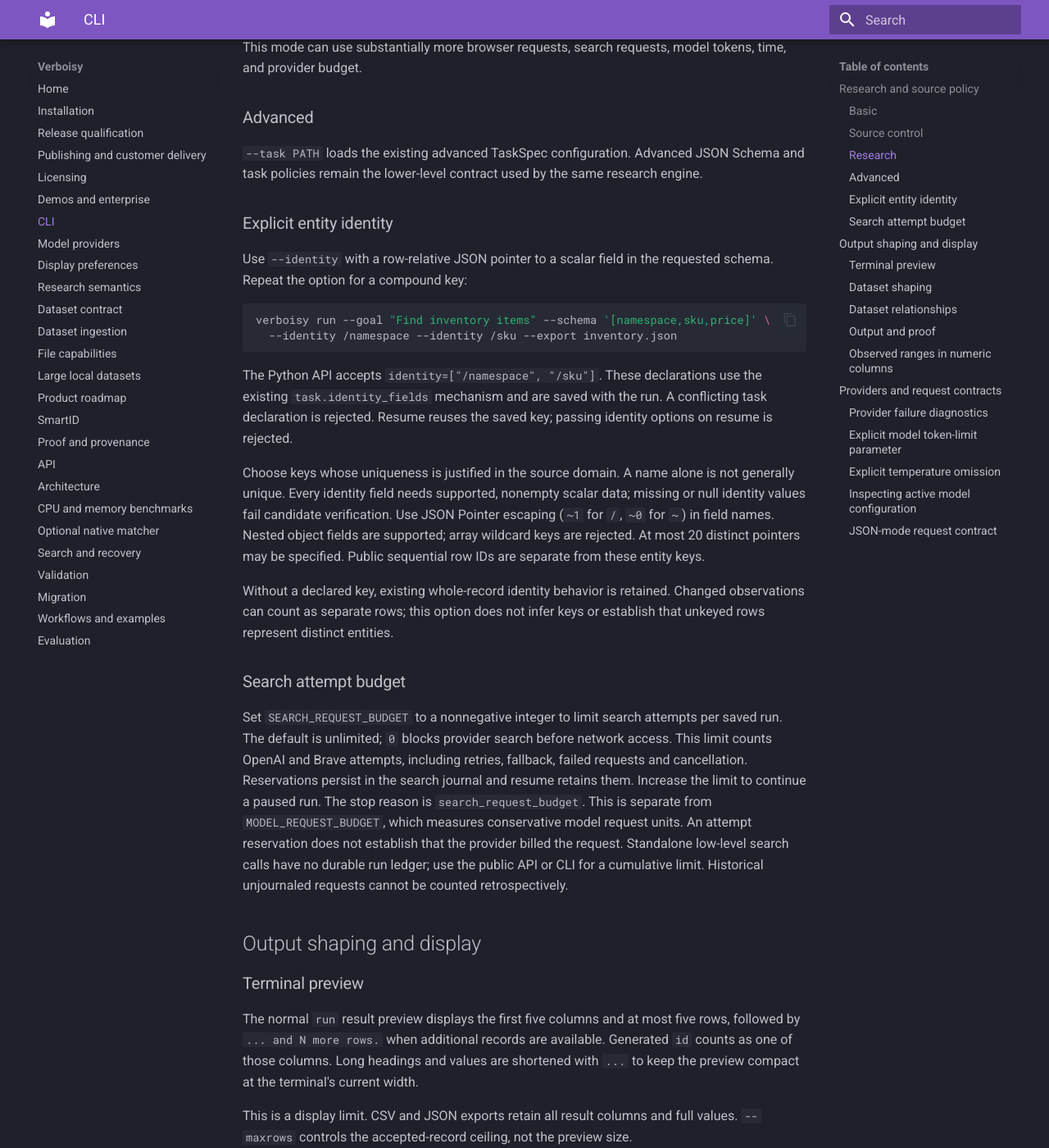
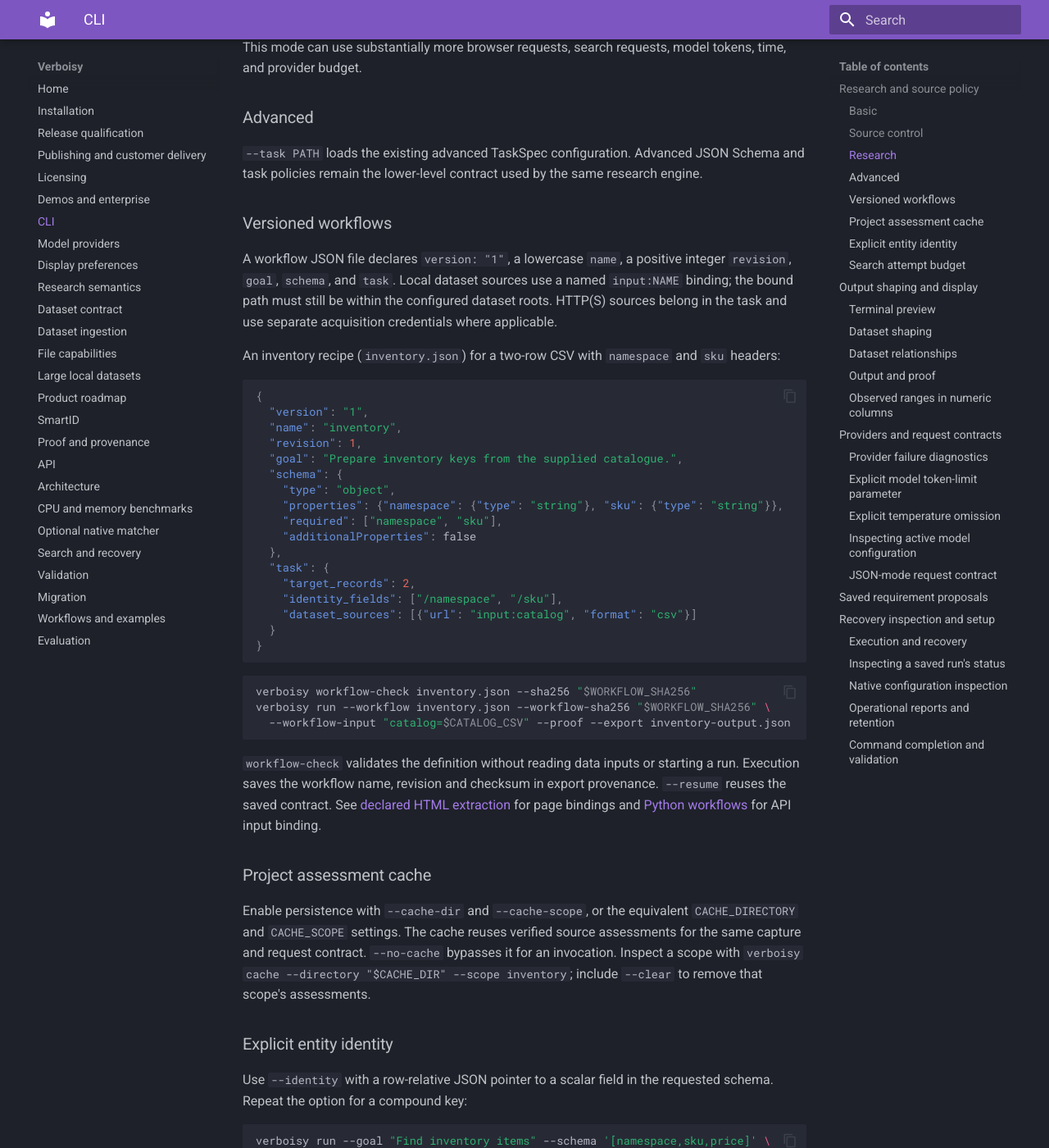
Before and after one commit to EmanueleTorrisi/verboisy, an MkDocs documentation site: the page built from docs/cli.md, in a window 1280 px wide and 1400 px high, scrolled down 1093 px. Shown: the whole window at 82% size. Built offline with MkDocs 1.6.1 and Material for MkDocs 9.7.7, drawn with Linux system fonts in a browser that asks for light colours; some of the changed text lies outside the part shown.

Commit message:
docs(cli): document workflows, cache and ledger operations

````diff
--- a/docs/cli.md
+++ b/docs/cli.md
@@ -52,6 +52,56 @@ This mode can use substantially more browser requests, search requests, model to
 ### Advanced
 
 `--task PATH` loads the existing advanced TaskSpec configuration. Advanced JSON Schema and task policies remain the lower-level contract used by the same research engine.
+
+### Versioned workflows
+
+A workflow JSON file declares `version: "1"`, a lowercase `name`, a positive
+integer `revision`, `goal`, `schema`, and `task`. Local dataset sources use a
+named `input:NAME` binding; the bound path must still be within the configured
+dataset roots. HTTP(S) sources belong in the task and use separate acquisition
+credentials where applicable.
+
+An inventory recipe (`inventory.json`) for a two-row CSV with `namespace` and
+`sku` headers:
+
+```json
+{
+  "version": "1",
+  "name": "inventory",
+  "revision": 1,
+  "goal": "Prepare inventory keys from the supplied catalogue.",
+  "schema": {
+    "type": "object",
+    "properties": {"namespace": {"type": "string"}, "sku": {"type": "string"}},
+    "required": ["namespace", "sku"],
+    "additionalProperties": false
+  },
+  "task": {
+    "target_records": 2,
+    "identity_fields": ["/namespace", "/sku"],
+    "dataset_sources": [{"url": "input:catalog", "format": "csv"}]
+  }
+}
+```
+
+```bash
+verboisy workflow-check inventory.json --sha256 "$WORKFLOW_SHA256"
+verboisy run --workflow inventory.json --workflow-sha256 "$WORKFLOW_SHA256" \
+  --workflow-input "catalog=$CATALOG_CSV" --proof --export inventory-output.json
+```
+
+`workflow-check` validates the definition without reading data inputs or starting a
+run. Execution saves the workflow name, revision and checksum in export provenance.
+`--resume` reuses the saved contract. See [declared HTML extraction](search-and-recovery.md#declared-html-extraction)
+for page bindings and [Python workflows](api.md#reusable-workflows) for API input binding.
+
+### Project assessment cache
+
+Enable persistence with `--cache-dir` and `--cache-scope`, or the equivalent
+`CACHE_DIRECTORY` and `CACHE_SCOPE` settings. The cache reuses verified source
+assessments for the same capture and request contract. `--no-cache` bypasses it
+for an invocation. Inspect a scope with `verboisy cache --directory "$CACHE_DIR" --scope inventory`;
+include `--clear` to remove that scope's assessments.
 
 ### Explicit entity identity
 
@@ -355,7 +405,7 @@ so each retry reserves its full request size. Existing persisted reservations
 are retained. Strict object parsing, non-finite-number rejection, token-limit
 selection and temperature settings remain unchanged. HTTP 400 diagnostics for
 `parameter=messages` now point to message structure and JSON instructions.
-# Saved requirement proposals
+## Saved requirement proposals
 
 `verboisy run --resume RUN_ID` continues the saved requirements. If a proposal is
 pending, it records a decline and continues the original contract.
@@ -383,7 +433,7 @@ requirements and decision in the existing event ledger, applies the replacements
 atomically, and requeues browser work under the new requirements. Existing
 snapshots and rejected candidates remain history. Old semantic and source
 assessment caches are not reused under accepted requirements. New browser visits
-may make model requests; this foundation does not yet replay saved snapshots.
+follow the accepted requirements and the saved source policy.
 Neither decision resets token/request accounting or raises the budget.
 
 This initial workflow supports incomplete browser runs with zero accepted rows.
@@ -437,6 +487,28 @@ Matching hashes do not establish binary compatibility. See [native validation](n
 for the separate compiled-test gate.
 
 
+### Operational reports and retention
+
+`verboisy report` reads saved research or streaming metadata, including status and
+record counts. Select `--kind research` or `--kind stream`; use `--run-id` or
+`--limit` to narrow the report. Records and provider credentials are not included.
+
+In an owner-private Linux workspace with mode 0700, pass `--workspace` and a ledger
+filename instead of a database path. Retention previews list eligible completed runs
+or jobs; `--keep-last` retains recent entries and repeated `--protect-run-id`
+preserves named entries.
+
+```bash
+verboisy report --workspace "$WORKSPACE" --kind stream --database inventory.db
+verboisy retention --workspace "$WORKSPACE" --kind stream --database inventory.db \
+  --keep-last 3 --limit 2
+```
+
+Repeat the preview arguments with `--apply-plan SHA256` to apply that exact plan.
+The operation rejects stale plans and preserves evidence shared with retained runs.
+Use the [streaming guide](streaming.md#quality-updates-and-delivery) for analytical
+checks and bundle delivery.
+
 ### Command completion and validation
 
 Console `verboisy`, `python -m verboisy`, and `python -m verboisy.cli.main` register
````
